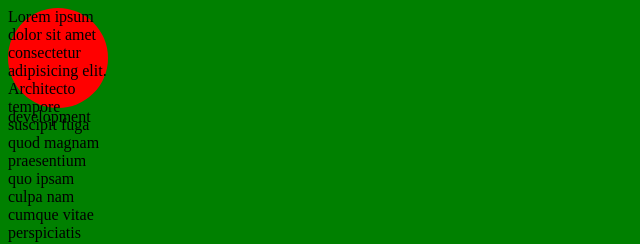
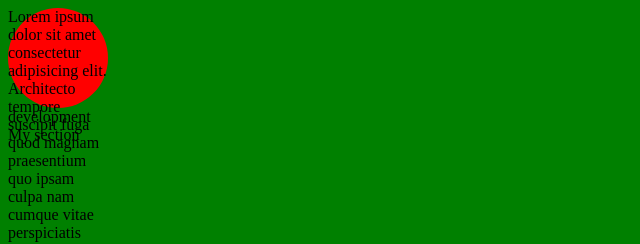
Before and after one commit to rkurtianyk/lesson-1, a plain HTML site: page index.html in a window 1280 px wide. Shown: the top 244 px of the page, 0-640 px from the left. Drawn offline with Linux system fonts and the light colour scheme.

Commit message:
my super commit

```diff
--- a/index.html
+++ b/index.html
@@ -14,5 +14,8 @@
     <div>
         development
     </div>
+    <section>
+        My section
+    </section>
 </body>
 </html>
```
